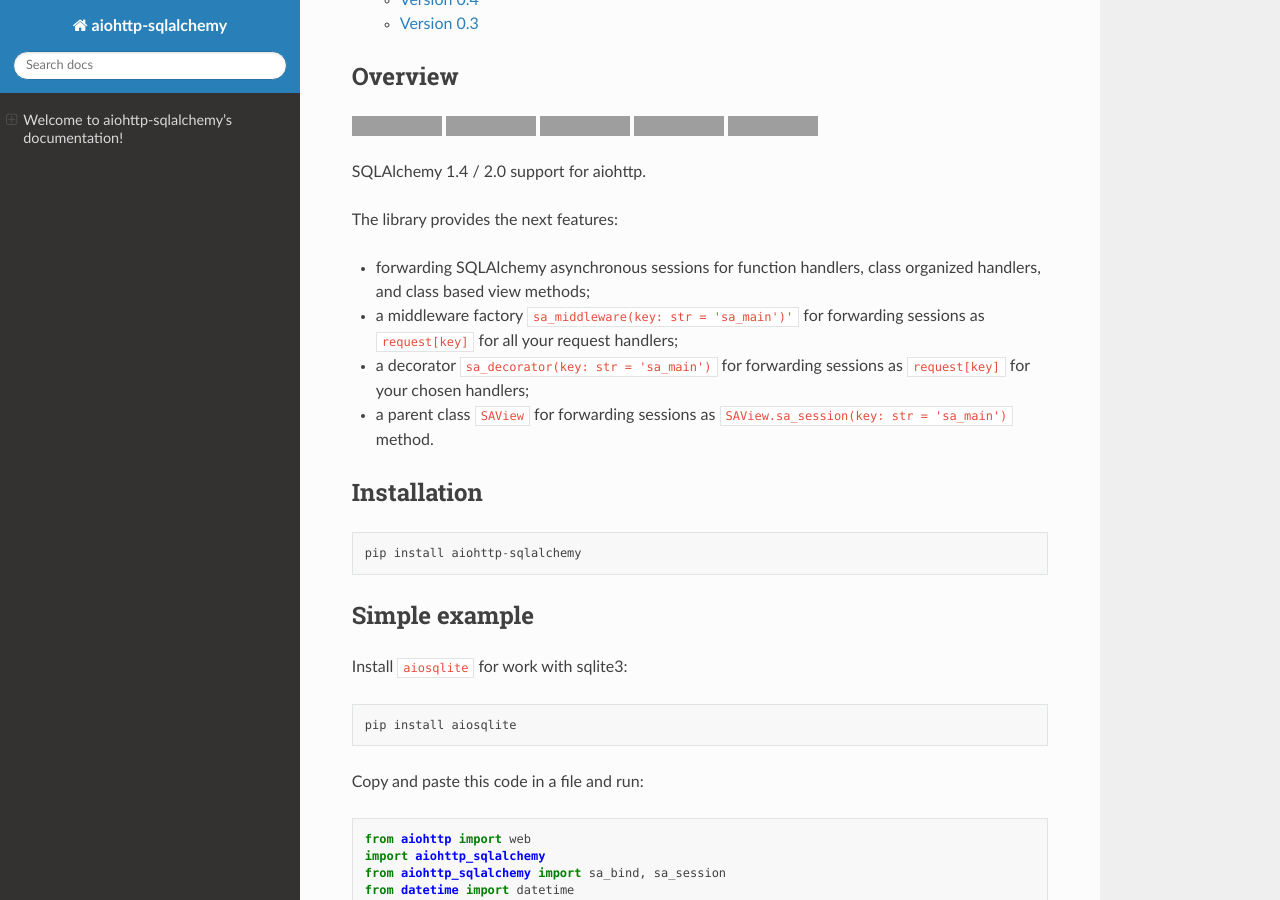
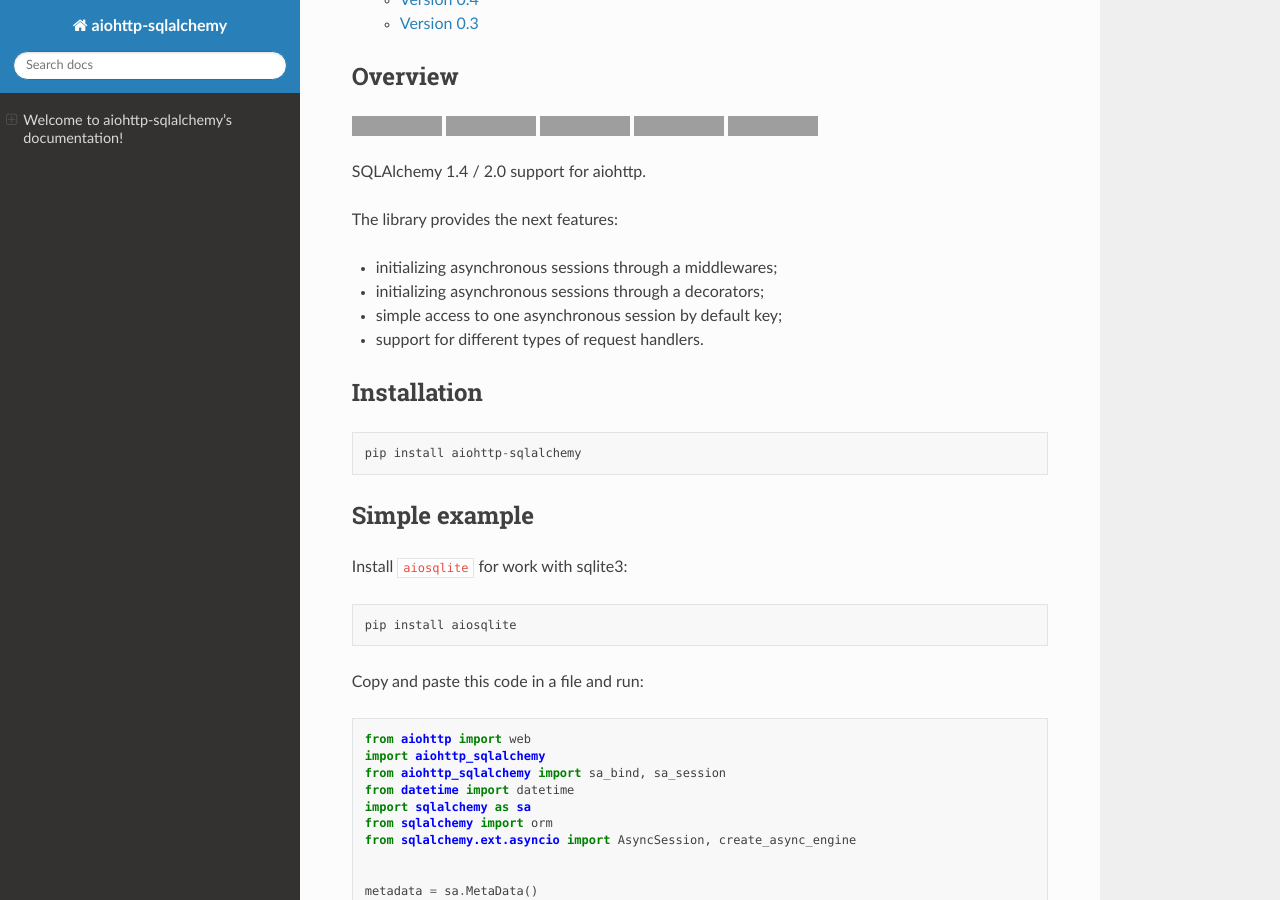
Before and after one commit to ri-gilfanov/aiohttp-sqlalchemy, a Sphinx documentation site: the page built from docs/index.rst, in a window 1280 px wide and 900 px high, scrolled down 568 px. Built offline with Sphinx 7.4.7 and the Read the Docs theme 2.0.0, drawn with Linux system fonts in a browser that asks for light colours; grey boxes are pictures that could not be loaded.

Commit message:
Update overview

```diff
--- a/docs/index.rst
+++ b/docs/index.rst
@@ -38,14 +38,10 @@
 
 The library provides the next features:
 
-* forwarding SQLAlchemy asynchronous sessions for function handlers, class
-  organized handlers, and class based view methods;
-* a middleware factory ``sa_middleware(key: str = 'sa_main')'`` for forwarding
-  sessions as ``request[key]`` for all your request handlers;
-* a decorator ``sa_decorator(key: str = 'sa_main')`` for forwarding sessions
-  as ``request[key]`` for your chosen handlers;
-* a parent class ``SAView`` for forwarding sessions as
-  ``SAView.sa_session(key: str = 'sa_main')`` method.
+* initializing asynchronous sessions through a middlewares;
+* initializing asynchronous sessions through a decorators;
+* simple access to one asynchronous session by default key;
+* support for different types of request handlers.
 
 
 Installation
```
Also changed, not shown: README.rst (+4 -8 lines).
